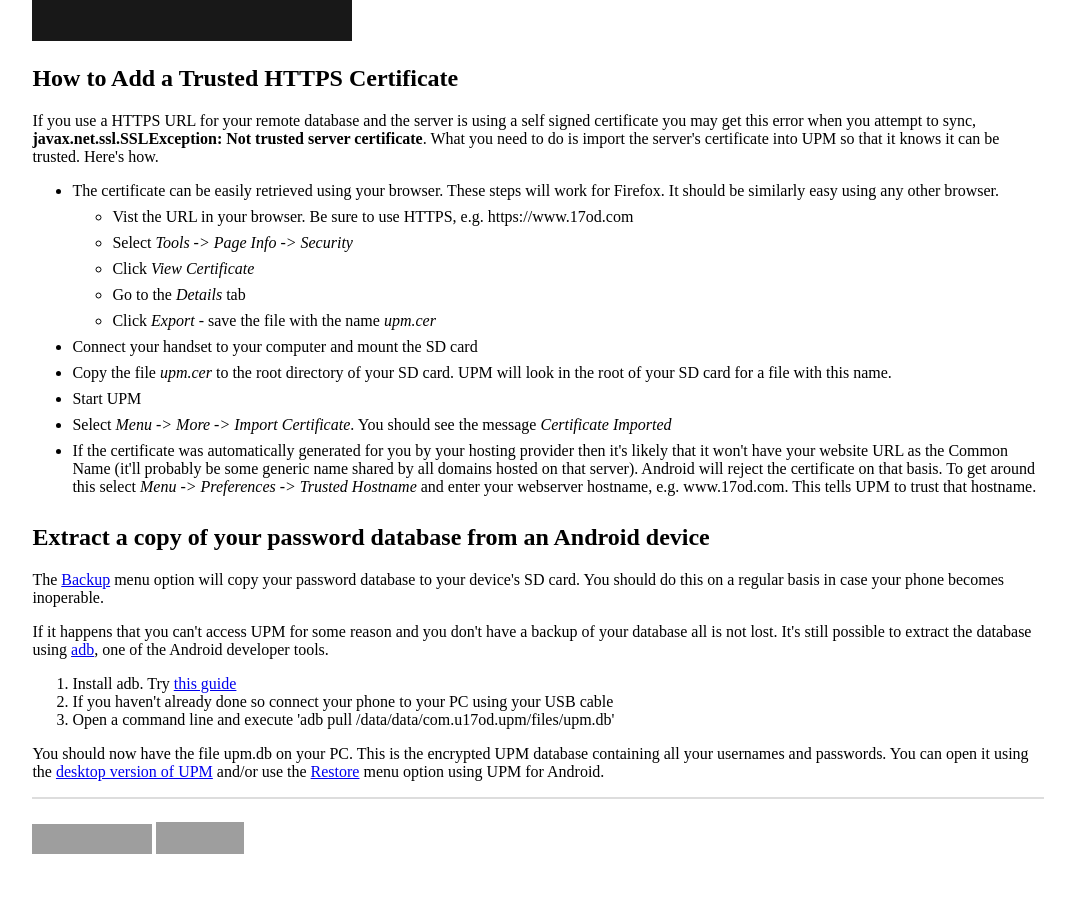
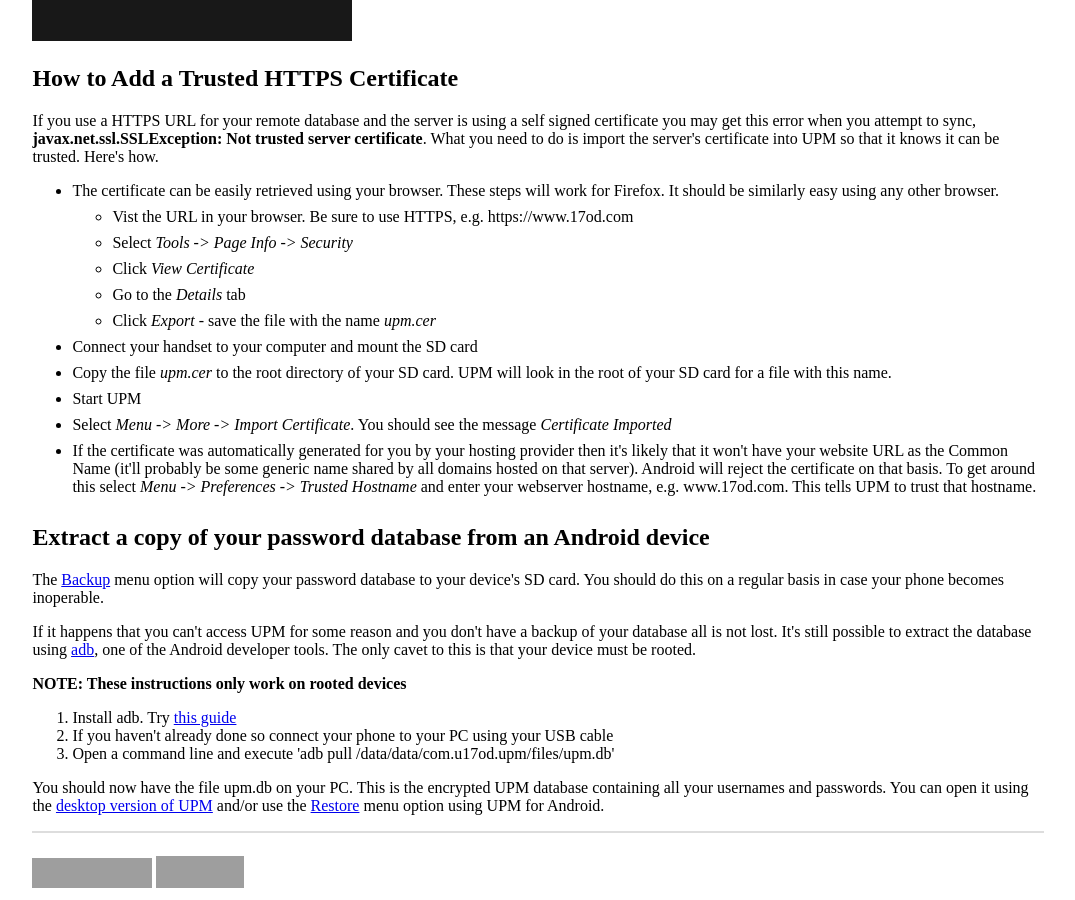
Before and after one commit to adrian/upm-website, a Jekyll site: the page built from upm_android_userguide.html, in a window 1280 px wide and 900 px high, scrolled down 9090 px. Shown: the whole window, without its empty margins (102-1177 px from the left). Built offline with Jekyll 4.4.1, drawn with Linux system fonts in a browser that asks for light colours; some web fonts are replaced; before the commit the page ends 9956 px from its top, so only the background shows below that; grey boxes are pictures that could not be loaded.

Commit message:
Using adb to recover database is only possible if device is rooted

```diff
--- a/upm_android_userguide.html
+++ b/upm_android_userguide.html
@@ -189,7 +189,10 @@ Your database will be copied to your SD card with the name <b>upm.db</b>.
     The <a href="#backup">Backup</a> menu option will copy your password database to your device's SD card. You should do this on a regular basis in case your phone becomes inoperable.
 </p>
 <p>
-    If it happens that you can't access UPM for some reason and you don't have a backup of your database all is not lost. It's still possible to extract the database using <a href="http://developer.android.com/intl/fr/guide/developing/tools/adb.html">adb</a>, one of the Android developer tools.
+    If it happens that you can't access UPM for some reason and you don't have a backup of your database all is not lost. It's still possible to extract the database using <a href="http://developer.android.com/intl/fr/guide/developing/tools/adb.html">adb</a>, one of the Android developer tools. The only cavet to this is that your device must be rooted.
+</p>
+<p>
+  <b>NOTE: These instructions only work on rooted devices</b>
 </p>
 <ol>
     <li>Install adb. Try <a href="http://www.addictivetips.com/mobile/what-is-adb-and-how-to-install-it-android/">this guide</a></li>
```
